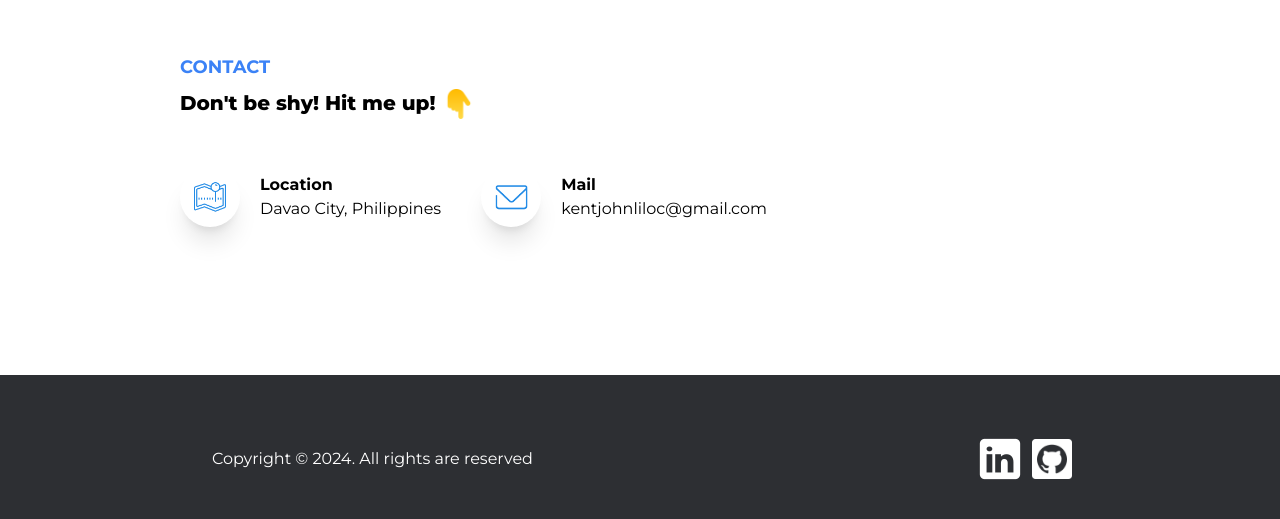
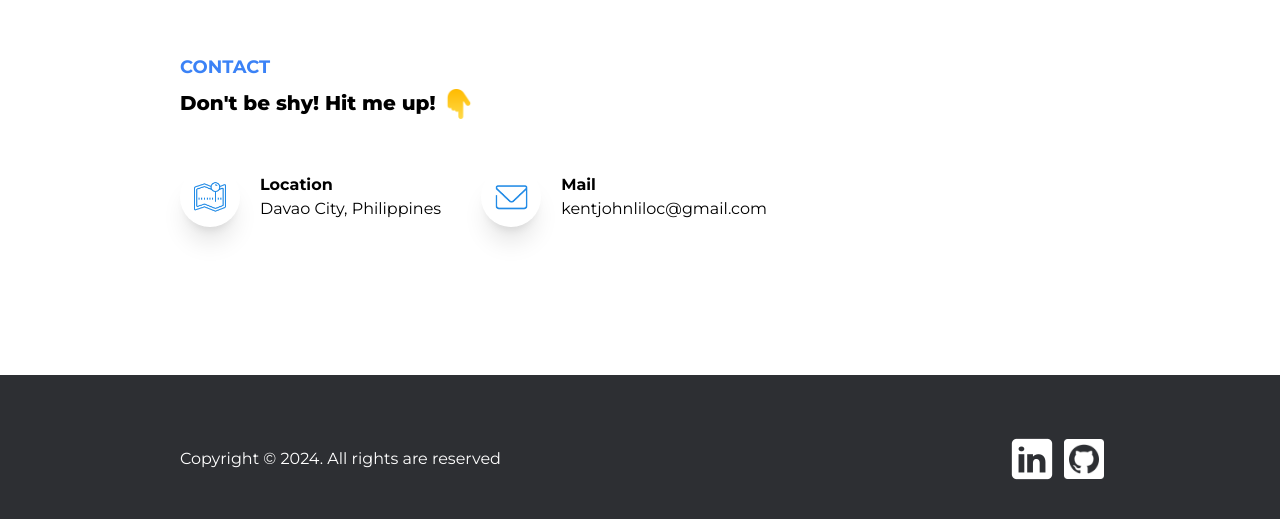
Before and after one commit to kntjhnllc/kj-portfolio, a Next.js app: page / in a window 1280 px wide. Shown: the part 2627-3146 px from the top of the page. Built offline with nearby package versions, Linux system fonts and the light colour scheme.

Commit message:
footer padding fix

```diff
--- a/components/shared/Footer.tsx
+++ b/components/shared/Footer.tsx
@@ -5,7 +5,7 @@ const Footer = () => {
   return (
     <footer className="bg-[#2d2f33] py-10 ">
       <div className="wrapper ">
-        <div className="flex justify-between items-center text-white md:px-52 ml-1">
+        <div className="flex justify-between items-center text-white md:px-44 ml-1">
           <p>Copyright © 2024. All rights are reserved</p>
           <div className="flex items-center gap-2">
             <Link
```
